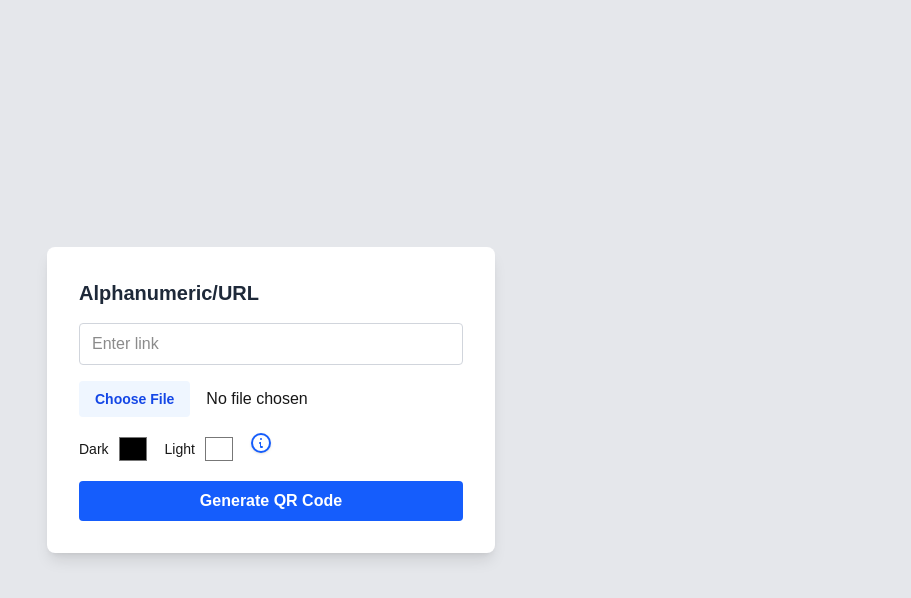
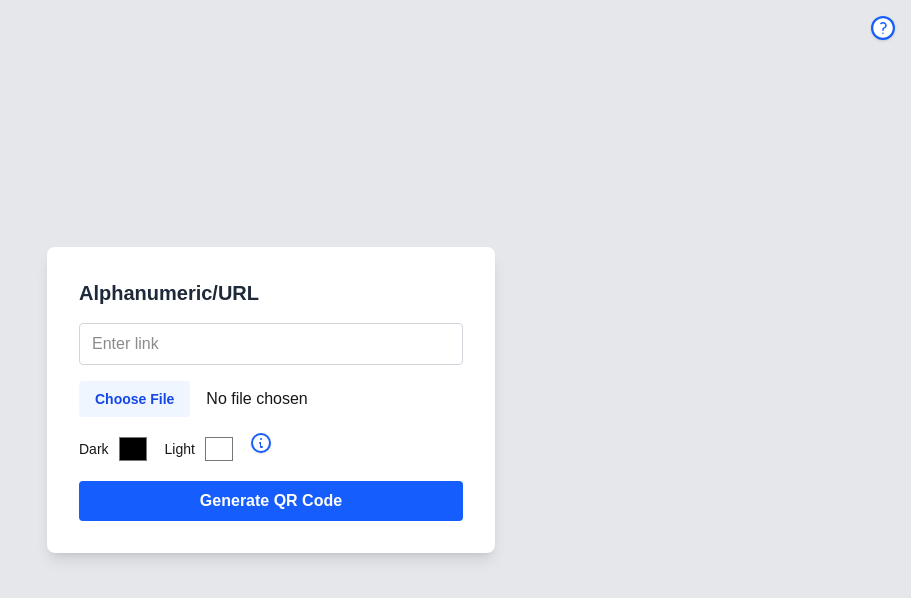
Before and after one commit to szarie/artisticQR, a Next.js app: page / in a window 1280 px wide. Shown: the top 598 px of the page, without its empty margins (369-1280 px from the left). Built offline with nearby package versions, Linux system fonts and the light colour scheme.

Commit message:
added info about server spin down, also add loading when server takes time to generate qr

```diff
--- a/src/app/page.tsx
+++ b/src/app/page.tsx
@@ -13,6 +13,7 @@ export default function Home() {
   const [qrSrc, setQrSrc] = useState<string>("");
   const [darkColor, setDarkColor] = useState("#000000");
   const [lightColor, setLightColor] = useState("#FFFFFF");
+  const [loading, setLoading] = useState(false);
 
 
   const [crop, setCrop] = useState({ x: 0, y: 0 });
@@ -83,14 +84,16 @@ export default function Home() {
     formData.append("dark", darkColor);
     formData.append("light", lightColor);
 
-
+    setLoading(true);
     const res = await fetch(
       `${process.env.NEXT_PUBLIC_API_URL}/api/qrcode/upload`,
+      //'http://127.0.0.1:8000/api/qrcode/upload',
       {
         method: "POST",
         body: formData,
       }
     );
+    setLoading(false);
 
     if (res.ok) {
       const blob = await res.blob();
@@ -115,6 +118,7 @@ export default function Home() {
               value={link}
               onChange={e => setLink(e.target.value)}
               className="border border-gray-300 rounded px-3 py-2 focus:outline-none focus:ring-2 focus:ring-blue-400"
+              required
             />
             <input
               type="file"
@@ -160,7 +164,7 @@ export default function Home() {
                     </svg>
                   </button>
                   <div id="colorInfoPopup" className="hidden absolute z-10 mt-2 p-3 bg-white rounded shadow-lg text-sm w-48 right-0">
-                    <p>QR code usually have dark and light patters, It can be change using the color picker. Dark  is used for the data patterns, light for the light patters background.</p>
+                    <p>QR code usually have dark and light patters, It can be change using the color picker. Dark  is used for the dark patterns, light for the light patters background.</p>
                   </div>
                 </div>
               </div>
@@ -207,10 +211,31 @@ export default function Home() {
             <button
               type="submit"
               className="bg-blue-600 text-white rounded px-4 py-2 font-semibold hover:bg-blue-700 transition"
-              disabled={!croppedImage}
+              disabled={!croppedImage || loading}
             >
-              Generate QR Code
+              {loading ? (
+                <span className="flex items-center gap-2">
+                  <svg className="animate-spin h-4 w-4 text-white" xmlns="http://www.w3.org/2000/svg" fill="none" viewBox="0 0 24 24">
+                    <circle className="opacity-25" cx="12" cy="12" r="10" stroke="currentColor" strokeWidth="4"></circle>
+                    <path className="opacity-75" fill="currentColor" d="M4 12a8 8 0 018-8v4a4 4 0 00-4 4H4z"></path>
+                  </svg>
+                  Generating...
+                </span>
+              ) : (
+                "Generate QR Code"
+              )}
             </button>
+            {loading && (
+              <div className="fixed inset-0 bg-black/40 flex items-center justify-center z-50">
+                <div className="bg-white p-4 rounded shadow flex items-center gap-3">
+                  <svg className="animate-spin h-6 w-6 text-gray-700" xmlns="http://www.w3.org/2000/svg" fill="none" viewBox="0 0 24 24">
+                    <circle className="opacity-25" cx="12" cy="12" r="10" stroke="currentColor" strokeWidth="4"></circle>
+                    <path className="opacity-75" fill="currentColor" d="M4 12a8 8 0 018-8v4a4 4 0 00-4 4H4z"></path>
+                  </svg>
+                  <span className="text-sm text-gray-700">Generating QR code…</span>
+                </div>
+              </div>
+            )}
           </form>
         </div>
 
@@ -239,6 +264,28 @@ export default function Home() {
             </button>
           </div>
         )}
+        <div className="top-4 right-4 absolute">
+          <div className="relative">
+            <button
+              type="button"
+              onClick={() => {
+                const popup = document.getElementById('info');
+                if (popup) popup.classList.toggle('hidden');
+              }}
+              className="bg-blue-600 text-white  rounded-full flex items-center justify-center shadow hover:bg-blue-700 transition"
+              aria-label="Color information"
+            >
+
+              <svg xmlns="http://www.w3.org/2000/svg" viewBox="0 0 24 24" fill="currentColor" className="size-6">
+                <path fillRule="evenodd" d="M2.25 12c0-5.385 4.365-9.75 9.75-9.75s9.75 4.365 9.75 9.75-4.365 9.75-9.75 9.75S2.25 17.385 2.25 12Zm11.378-3.917c-.89-.777-2.366-.777-3.255 0a.75.75 0 0 1-.988-1.129c1.454-1.272 3.776-1.272 5.23 0 1.513 1.324 1.513 3.518 0 4.842a3.75 3.75 0 0 1-.837.552c-.676.328-1.028.774-1.028 1.152v.75a.75.75 0 0 1-1.5 0v-.75c0-1.279 1.06-2.107 1.875-2.502.182-.088.351-.199.503-.331.83-.727.83-1.857 0-2.584ZM12 18a.75.75 0 1 0 0-1.5.75.75 0 0 0 0 1.5Z" clipRule="evenodd" />
+              </svg>
+            </button>
+            <div id="info" className="hidden absolute z-10 mt-2 p-3 bg-white rounded shadow-lg text-sm w-48 right-0">
+              <p>The first time you generate a QR code, it will take some time because the process runs on render.com using a free instance that may spin down due to inactivity, potentially delaying requests by 50 seconds or more. (broke me can't afford a server )</p>
+            </div>
+          </div>
+        </div>
+
       </div>
     </main>
   );
```
